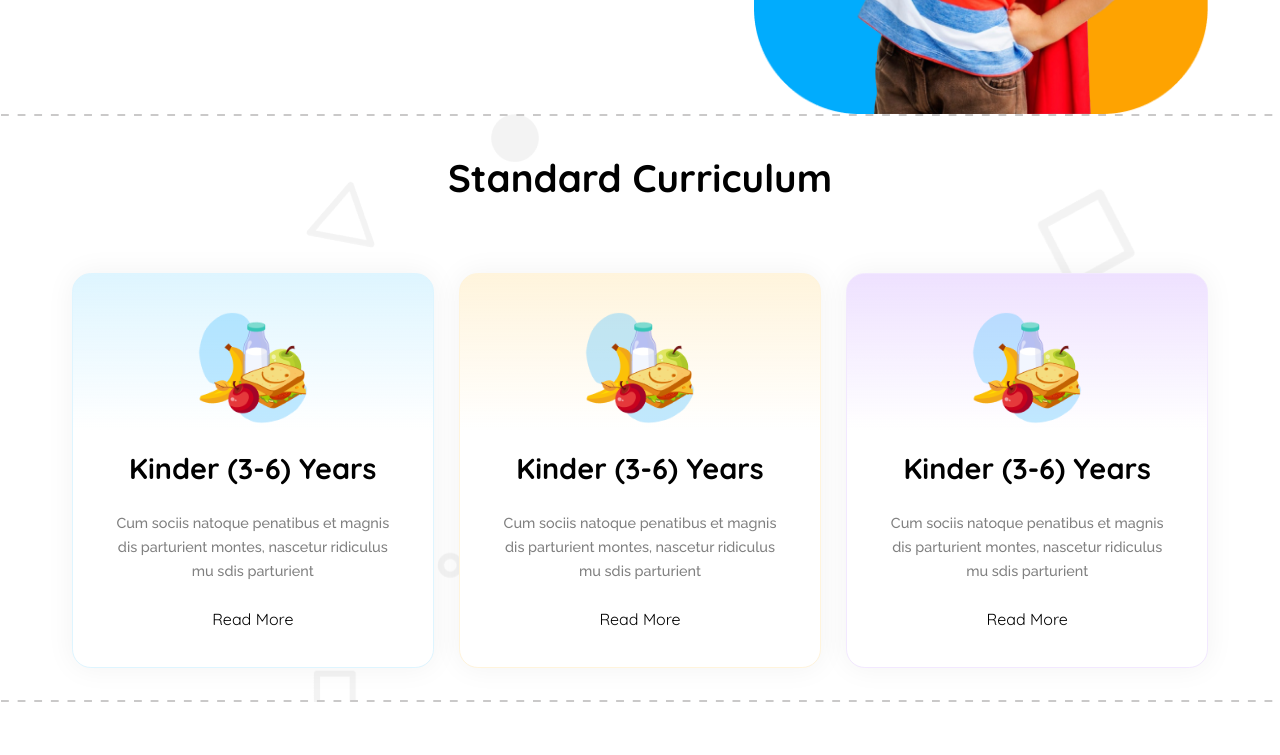
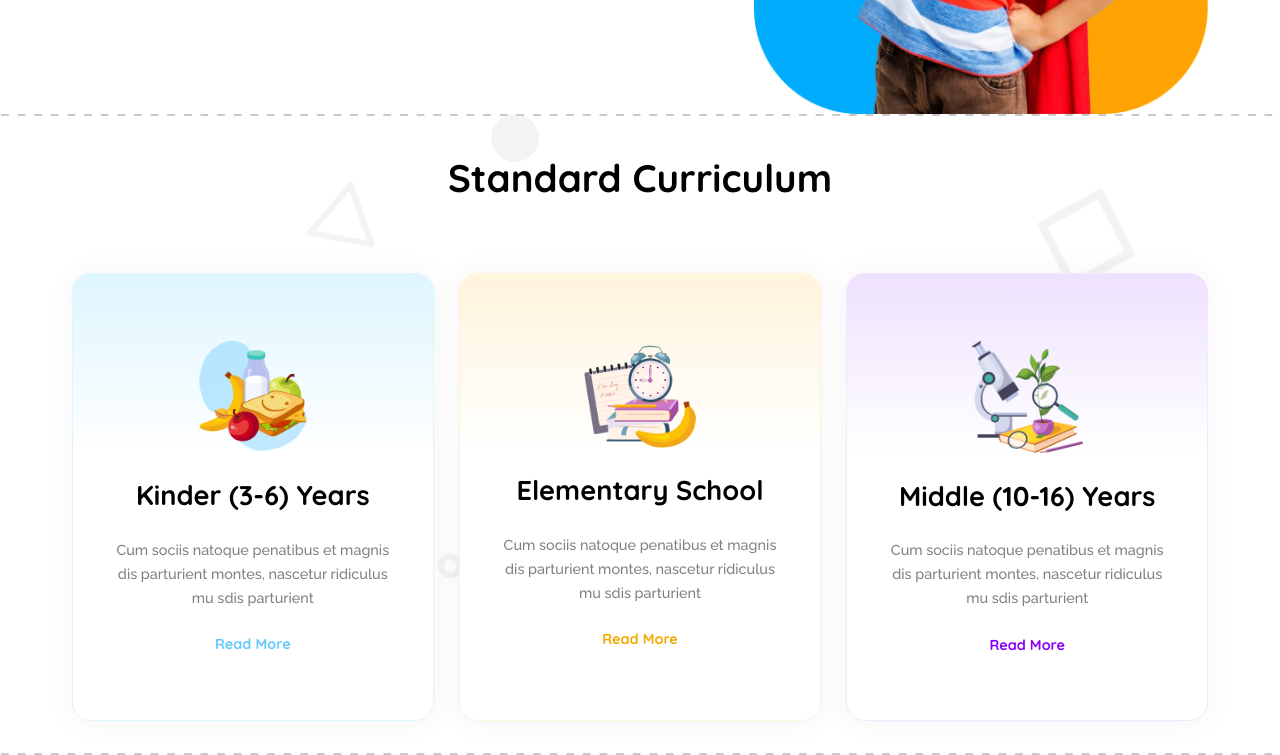
Before and after one commit to abdullahilbaki/Kids-School, a plain HTML site: page index.html in a window 1280 px wide. Shown: the part 587-1342 px from the top of the page. Before the commit the page ends 1289 px from the top, so only its background shows below. Drawn offline with Linux system fonts and the light colour scheme.

Commit message:
fixed cards problems

```diff
--- a/index.html
+++ b/index.html
@@ -50,7 +50,7 @@
 
         <div class="curriculum-container default">
             <div>
-                <img src="./assets/kinder.png" alt="elementary">
+                <img src="./assets/kinder.png" alt="Kinder">
                 <h3>Kinder (3-6) Years</h3>
                 <p>Cum sociis natoque penatibus et magnis
                     dis parturient montes, nascetur ridiculus
@@ -59,8 +59,8 @@
             </div>
 
             <div>
-                <img src="./assets/kinder.png" alt="elementary">
-                <h3>Kinder (3-6) Years</h3>
+                <img src="./assets/elementary.png" alt="elementary">
+                <h3>Elementary School</h3>
                 <p>Cum sociis natoque penatibus et magnis
                     dis parturient montes, nascetur ridiculus
                     mu sdis parturient</p>
@@ -68,8 +68,8 @@
             </div>
 
             <div>
-                <img src="./assets/kinder.png" alt="elementary">
-                <h3>Kinder (3-6) Years</h3>
+                <img src="./assets/middle.png" alt="middle">
+                <h3>Middle (10-16) Years</h3>
                 <p>Cum sociis natoque penatibus et magnis
                     dis parturient montes, nascetur ridiculus
                     mu sdis parturient</p>
--- a/style.css
+++ b/style.css
@@ -124,7 +124,7 @@ nav button:hover {
 }
 
 .banner-text h1 {
-    font-size: 4.1vw;
+    font-size: 3.7vw;
     line-height: 1.2;
     font-weight: 700;
     margin-bottom: 20px;
@@ -193,7 +193,7 @@ main h1 {
 }
 
 .curriculum-container h3 {
-    font-size: 1.8em;
+    font-size: 1.7em;
     font-weight: 700;
 }
 
@@ -205,11 +205,28 @@ main h1 {
     color: rgb(128, 128, 128);
 }
 
+.curriculum-container a {
+    font-size: 0.9rem;
+    font-weight: 700;
+}
+
+.curriculum-container > div:nth-child(1) a {
+    color: rgb(100, 200, 255);
+}
+
+.curriculum-container > div:nth-child(2) a {
+    color: rgb(240, 170, 0);
+}
+
+.curriculum-container > div:nth-child(3) a {
+    color: rgb(135, 0, 255);
+}
+
 .curriculum-container div {
     flex: 1 1 30%;
-    max-width: 100%;
+    max-width: 40%;
     min-width: 280px;
-
+    height: 28rem;
     padding: 3vw;
     display: flex;
     flex-direction: column;
@@ -319,7 +336,8 @@ main h1 {
 
     .curriculum-container div {
         padding: 10vw 10vw;
-        gap: 4vw
+        gap: 4vw;
+        max-width: 95%;
     }
 
 }
```
